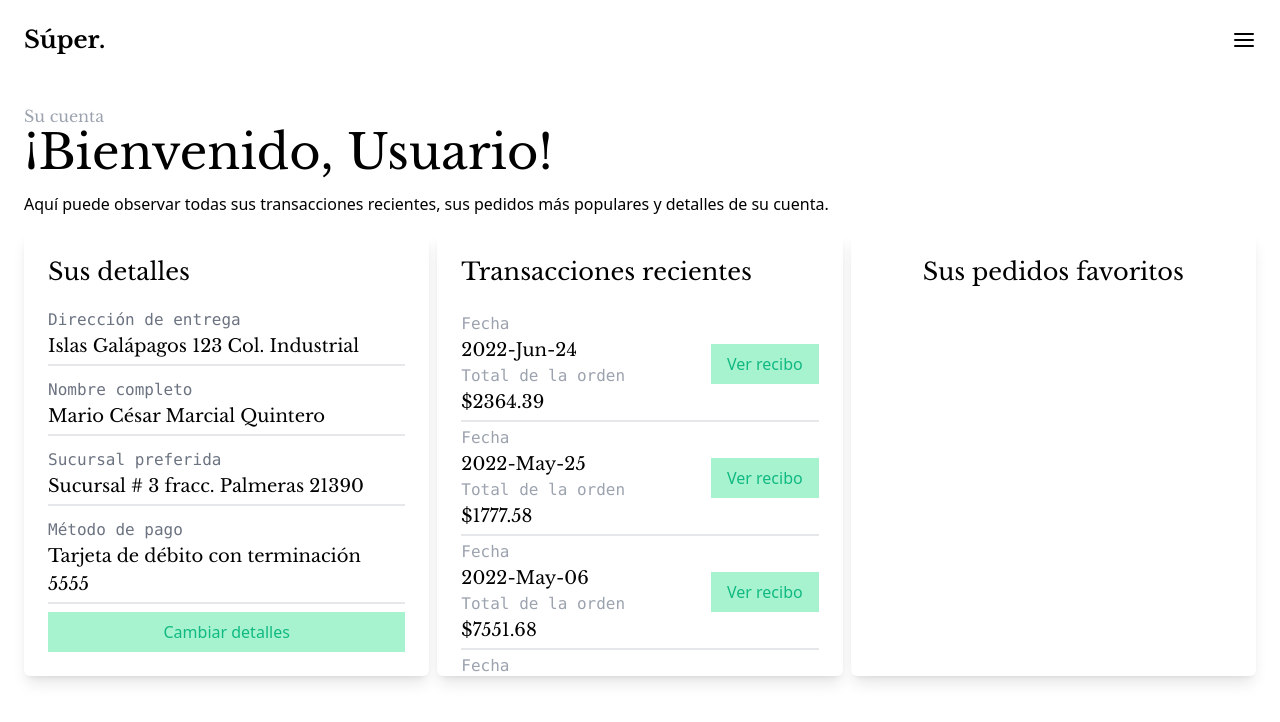
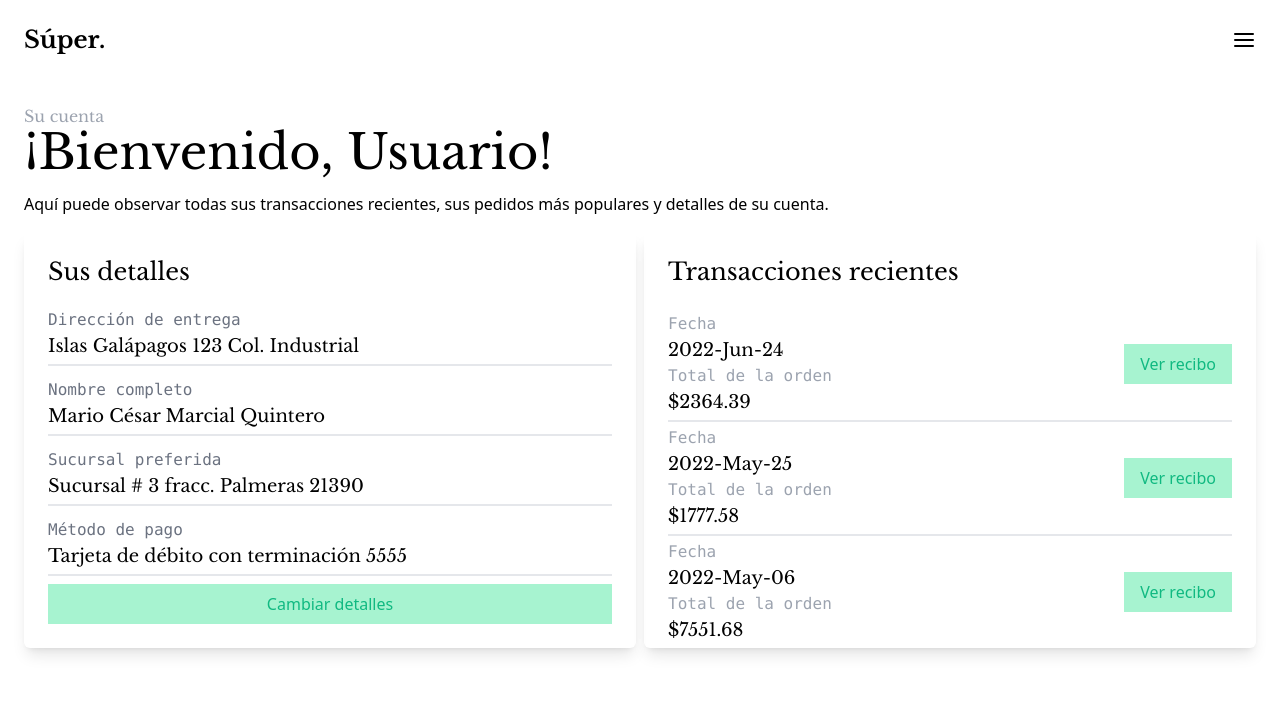
Before and after one commit to mar-cial/super, a Next.js app: page /cuenta in a window 1280 px wide. Shown: the top 722 px of the page. Built offline with nearby package versions, Linux system fonts and the light colour scheme.

Commit message:
modified pages/cuenta/index.tsx so only details and transactions are shown

```diff
--- a/pages/cuenta/index.tsx
+++ b/pages/cuenta/index.tsx
@@ -4,6 +4,7 @@
 import { NextPage } from 'next';
 import Link from 'next/link';
 import { FC } from 'react';
+import Footer from '../../components/Footer';
 
 // components
 import TituloCartaDeUsuario from '../../components/TituloCartaDeUsuario';
@@ -14,22 +15,12 @@ import TituloCartaDeUsuario from '../../components/TituloCartaDeUsuario';
 import transactions from '../../data/transactions.json';
 
 // interfaces
+import { Transaction } from '../../model/transactions';
+
 interface IDetalleRow {
   title: string;
   content: string;
 }
-
-interface Transaccion {
-  total: number;
-  short_id: string;
-  date: string;
-  id: string;
-}
-
-interface ITransRow {
-  t: Transaccion;
-}
-
 // local components
 const DetalleRow: FC<IDetalleRow> = ({ title, content }) => {
   return (
@@ -40,7 +31,7 @@ const DetalleRow: FC<IDetalleRow> = ({ title, content }) => {
   );
 };
 
-const TransaccionRow = ({ date, total, short_id, id }: Transaccion) => {
+const TransaccionRow = ({ date, total, short_id }: Transaction) => {
   return (
     <div className="flex justify-between py-1 border-b-2">
       <div>
@@ -51,7 +42,7 @@ const TransaccionRow = ({ date, total, short_id, id }: Transaccion) => {
       </div>
 
       <div className="flex items-center justify-center">
-        <Link href={`/cuenta/recibos/${short_id}`} passHref>
+        <Link href={`/cuenta/${short_id}`} passHref>
           <a>
             <button className="px-4 py-2 bg-emerald-200 text-emerald-500">
               Ver recibo
@@ -83,7 +74,7 @@ const CuentaPage: NextPage = () => {
         </div>
 
         {/* <-------------------- CARD CONTAINER --------------------> */}
-        <div className="grid gap-2 md:grid-cols-3 h-96">
+        <div className="grid gap-2 md:grid-cols-2 h-96">
           {/* <-------------------- Detalles --------------------> */}
           <div className="flex flex-col gap-4 p-6 rounded-md shadow-lg">
             <header>
@@ -132,16 +123,11 @@ const CuentaPage: NextPage = () => {
                   date={t.date}
                   total={t.total}
                   id={t.id}
+                  meat_bought={[]}
+                  vegetable_bought={[]}
                 />
               ))}
             </div>
-          </div>
-
-          {/* <-------------------- pedidos más populares --------------------> */}
-          <div className="flex flex-col items-center gap-4 p-6 rounded-md shadow-lg">
-            <header>
-              <TituloCartaDeUsuario text="Sus pedidos favoritos" />
-            </header>
           </div>
         </div>
       </div>
```
